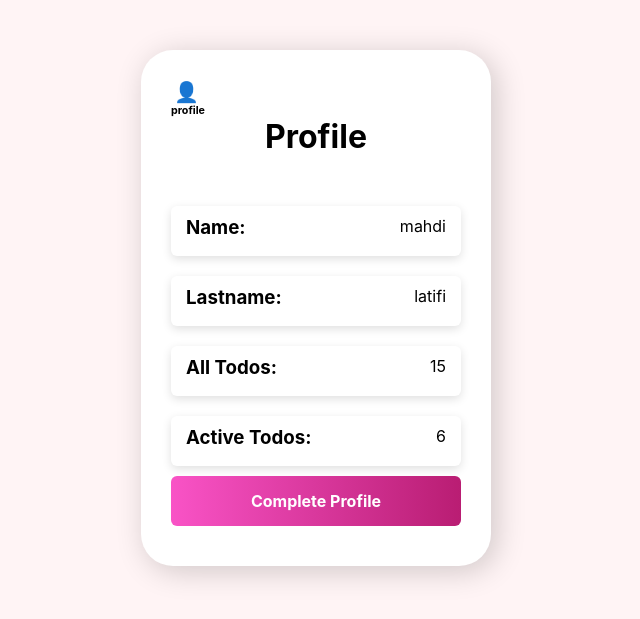
After one commit to MahdiLatifi/TodoApp, a Django app: page /profile/ in a window 1280 px wide. The commit adds this page. Shown: the top 619 px of the page, without its empty margins (324-964 px from the left). Run offline with Django 5.2, Linux system fonts and the light colour scheme.

Commit message:
maked profile page

```diff
--- a/apps/todo/urls.py
+++ b/apps/todo/urls.py
@@ -3,4 +3,5 @@ from . import views
 
 urlpatterns = [
     path('', views.index, name='index'),
+    path('profile/', views.profile, name='profile'),
 ]
--- a/apps/todo/views.py
+++ b/apps/todo/views.py
@@ -4,3 +4,6 @@ from django.shortcuts import render
 # Create your views here.
 def index(request):
     return render(request, 'index.html')
+
+def profile(request):
+    return render(request, "profile.html")
--- a/statics/css/style.css
+++ b/statics/css/style.css
@@ -140,6 +140,12 @@ h6 {
     margin: 0;
 }
 
+p {
+    display: flex;
+    margin: 0;
+    padding: 0;
+}
+
 .todo {
     display: block;
     text-align: left;
@@ -197,6 +203,16 @@ h6 {
     font-size: 20px;
 }
 
+.user-detail {
+    display: flex;
+        justify-content: space-between;
+
+}
+
+.user-detail:hover {
+    transform: none;
+}
+
 @keyframes fadeScale {
     from {
         opacity: 0;
--- a/templates/index.html
+++ b/templates/index.html
@@ -16,7 +16,7 @@
 <div class="container">
     <div class="div-form" id="login-form">
         <div class="profile-icon">
-            <a href="#" id="profile-icon">👤</a>
+            <a href="{% url 'profile' %}" id="profile-icon">👤</a>
             <h6>profile</h6>
         </div>
         <h1>Todos</h1>
--- /dev/null
+++ b/templates/profile.html
@@ -0,0 +1,62 @@
+{% load static %}
+
+<!DOCTYPE html>
+<html lang="en">
+
+<head>
+    <meta charset="UTF-8">
+    <meta name="viewport" content="width=device-width, initial-scale=1.0">
+    <title>Profile</title>
+    <link rel="stylesheet" href="{% static 'css/style.css' %}">
+    {#    <link rel="preload" href="{% static 'fonts/niafam-icons.woff' %}" as="font" type="font/woff" crossorigin>#}
+    {#    <link href="https://fonts.googleapis.com/icon?family=Material+Icons" rel="stylesheet">#}
+</head>
+
+<body>
+<div class="container">
+    <div class="div-form" id="login-form">
+        <div class="profile-icon">
+            <a href="{% url 'profile' %}" id="profile-icon">👤</a>
+            <h6>profile</h6>
+        </div>
+        <h1>Profile</h1>
+        <div class="content">
+            <div class="todo user-detail" id="todo-1">
+                <h3>Name:</h3>
+                <p>mahdi</p>
+            </div>
+            <div class="todo user-detail" id="todo-2">
+                <h3>Lastname:</h3>
+                <p>latifi</p>
+            </div>
+            <div class="todo user-detail" id="todo-2">
+                <h3>All Todos:</h3>
+                <p>15</p>
+            </div>
+            <div class="todo user-detail" id="todo-2">
+                <h3>Active Todos:</h3>
+                <p>6</p>
+            </div>
+            <button type="button">Complete Profile</button>
+        </div>
+        <div class="update-form hidden">
+            <form method="post" action="#">
+                <div class="label_and_input">
+                    <label for="name">Name</label>
+                    <input type="text" id="name" name="name" required>
+                </div>
+                <div class="label_and_input">
+                    <label for="lastname">Lastname</label>
+                    <input type="text" id="lastname" name="lastname" required>
+                </div>
+                <button type="submit">Update</button>
+            </form>
+        </div>
+    </div>
+</div>
+</div>
+
+<script src="{% static 'js/app.js' %}"></script>
+</body>
+
+</html>
```
